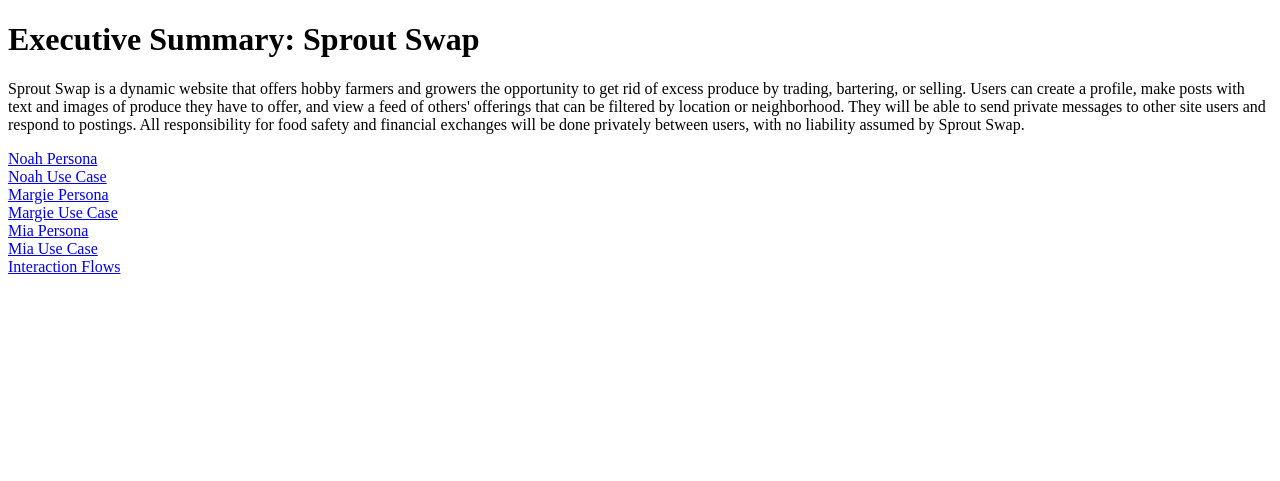
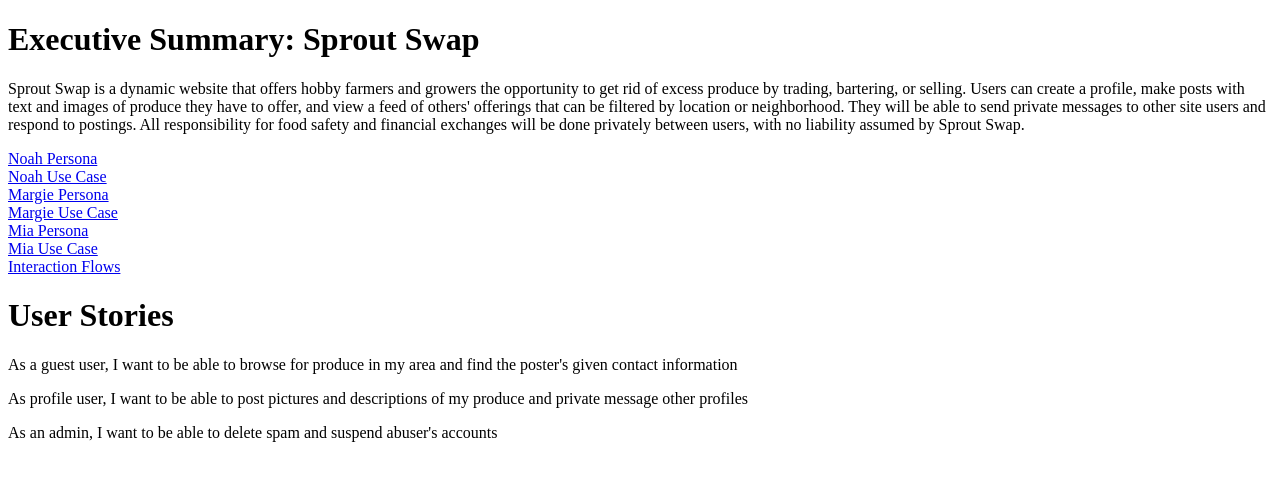
Before and after one commit to noeldevelops/sprout-swap, a PHP site: page / in a window 1280 px wide. Shown: the top 481 px of the page. Run offline with PHP 8.4, Linux system fonts and the light colour scheme.

Commit message:
added user stories

```diff
--- a/epic/index.php
+++ b/epic/index.php
@@ -14,5 +14,9 @@
 		<a href="persona-mia.php">Mia Persona</a><br/>
 		<a href="use-case-mia.php">Mia Use Case</a><br/>
 		<a href="interaction-flows.php">Interaction Flows</a><br/>
+		<h1>User Stories</h1>
+			<p>As a guest user, I want to be able to browse for produce in my area and find the poster's given contact information</p>
+			<p>As profile user, I want to be able to post pictures and descriptions of my produce and private message other profiles</p>
+			<p>As an admin, I want to be able to delete spam and suspend abuser's accounts</p>
 	</body>
 </html>
```
